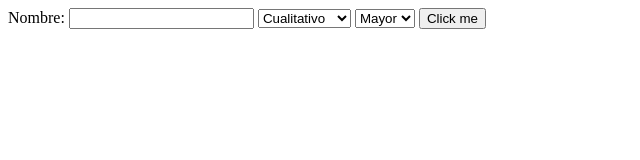
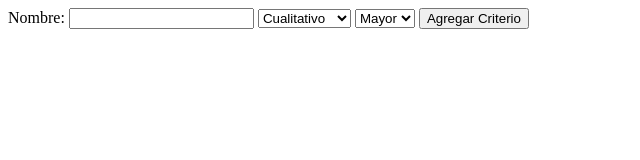
Before and after one commit to german2112/GeekFactory, a plain HTML site: page Proyectov1/index.html in a window 1280 px wide. Shown: the whole page, without its empty margins (0-640 px from the left). Drawn offline with Linux system fonts and the light colour scheme.

Commit message:
Update index.html

```diff
--- a/Proyectov1/index.html
+++ b/Proyectov1/index.html
@@ -16,7 +16,7 @@
           <option value="Mayor">Mayor</option>
           <option value="Menor">Menor</option>
         </select>
-        <input type="button" value="Click me" onclick="agregarCriterio()">
+        <input type="button" value="Agregar Criterio" onclick="agregarCriterio()">
       </form>
     </div>
 
```
